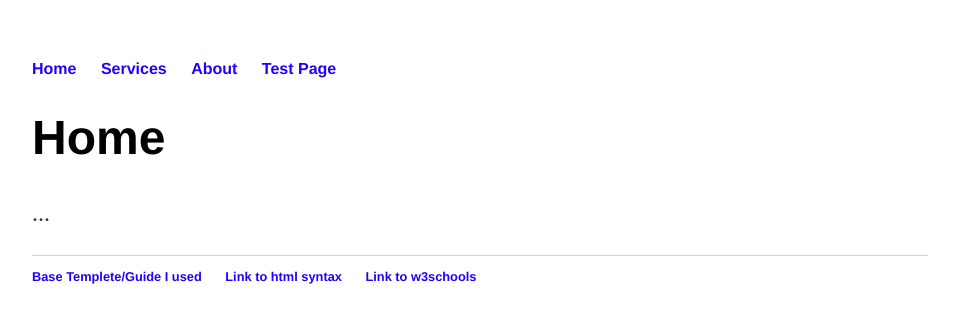
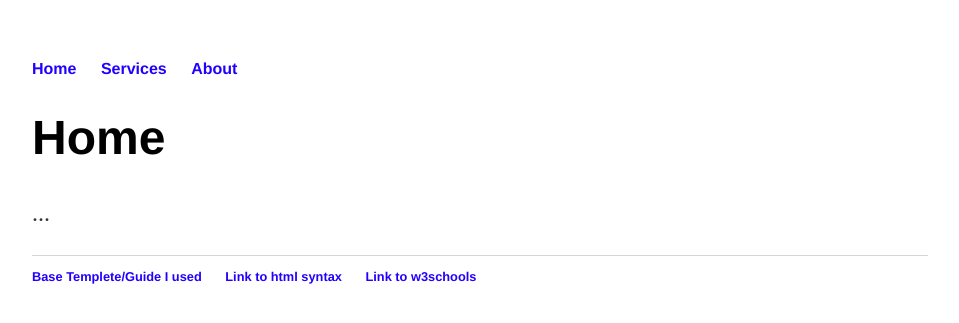
Before and after one commit to ShadowHazel/ShadowHazel.github.io, a Jekyll site: the page built from index.html, in a window 1280 px wide. Shown: the top 323 px of the page, without its empty margins (160-1119 px from the left). Built offline with Jekyll 4.4.1, drawn with Linux system fonts in a browser that asks for light colours.

Commit message:
Update 1.html

```diff
--- a/_layouts/1.html
+++ b/_layouts/1.html
@@ -7,13 +7,13 @@
 		<body>
 			<nav>
 	    		<ul>
-	        		<!--<li><a href="/pages/cv">Third Page</a></li>
+	        		<!--<li><a href="/pages/test">Test Page</a></li>
+				<li><a href="/pages/cv">Third Page</a></li>
 	        		<li><a href="/pages/blog">Fourth Page</a></li>
 				<li><a href="/pages/coming-soon">Test</a></li>-->
 				<li><a href="/">Home</a></li>
 				<li><a href="/pages/serv">Services</a></li>
 				<li><a href="/pages/about">About</a></li>
-				<li><a href="/pages/test">Test Page</a></li>
 	    		</ul>
 			</nav>
 			<div class="container">
```
